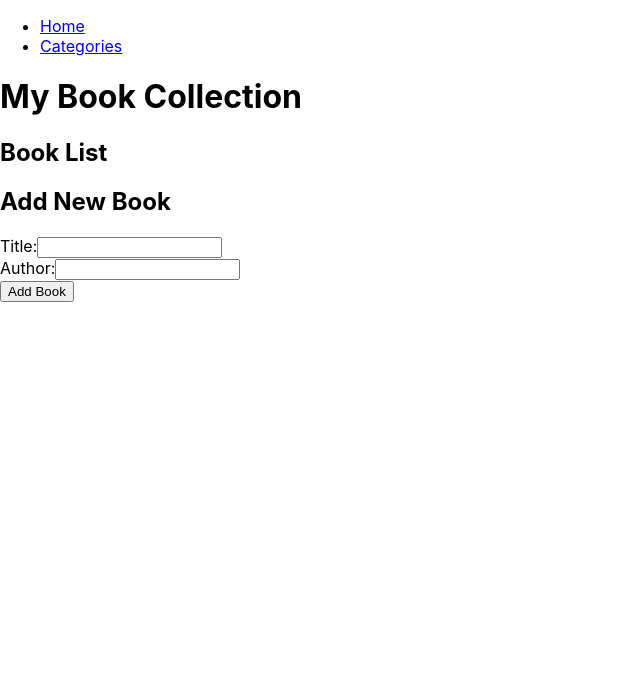
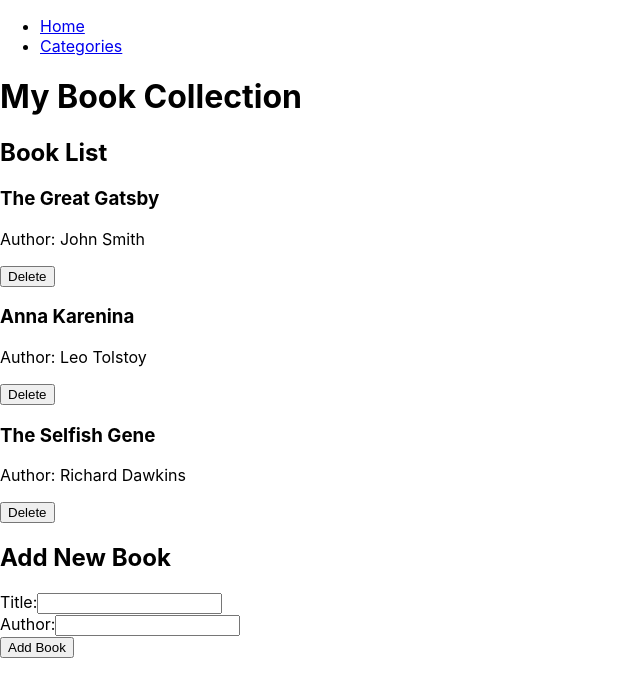
Before and after one commit to StevenWafeek/Bookstore, a React (Create React App) app: page / in a window 1280 px wide. Shown: the top 696 px of the page, without its empty margins (0-640 px from the left). Built offline with nearby package versions, Linux system fonts and the light colour scheme.

Commit message:
Uplate bookiList file

```diff
--- a/src/components/bookList.js
+++ b/src/components/bookList.js
@@ -1,12 +1,14 @@
 import React from 'react';
 import PropTypes from 'prop-types';
+import { connect } from 'react-redux';
 import Book from './books';
+import { removeBook } from '../redux/books/booksSlice';
 
 function BookList(props) {
-  const { books, onDelete } = props;
+  const { books, removeBook } = props;
 
   const handleDelete = (id) => {
-    onDelete(id);
+    removeBook(id);
   };
 
   return (
@@ -14,10 +16,12 @@ function BookList(props) {
       <h2>Book List</h2>
       {books.map((book) => (
         <Book
-          key={book.id}
+          key={book.item_id}
           title={book.title}
           author={book.author}
-          onDelete={() => handleDelete(book.id)}
+          category={book.category}
+          item_id={book.item_id}
+          onDelete={() => handleDelete(book.item_id)}
         />
       ))}
     </div>
@@ -27,12 +31,21 @@ function BookList(props) {
 BookList.propTypes = {
   books: PropTypes.arrayOf(
     PropTypes.shape({
-      id: PropTypes.number.isRequired,
+      item_id: PropTypes.string.isRequired,
       title: PropTypes.string.isRequired,
       author: PropTypes.string.isRequired,
+      // category: PropTypes.string.isRequired,
     }),
   ).isRequired,
-  onDelete: PropTypes.func.isRequired,
+  removeBook: PropTypes.func.isRequired,
 };
 
-export default BookList;
+const mapStateToProps = (state) => ({
+  books: state.books.books,
+});
+
+const mapDispatchToProps = {
+  removeBook,
+};
+
+export default connect(mapStateToProps, mapDispatchToProps)(BookList);
```
